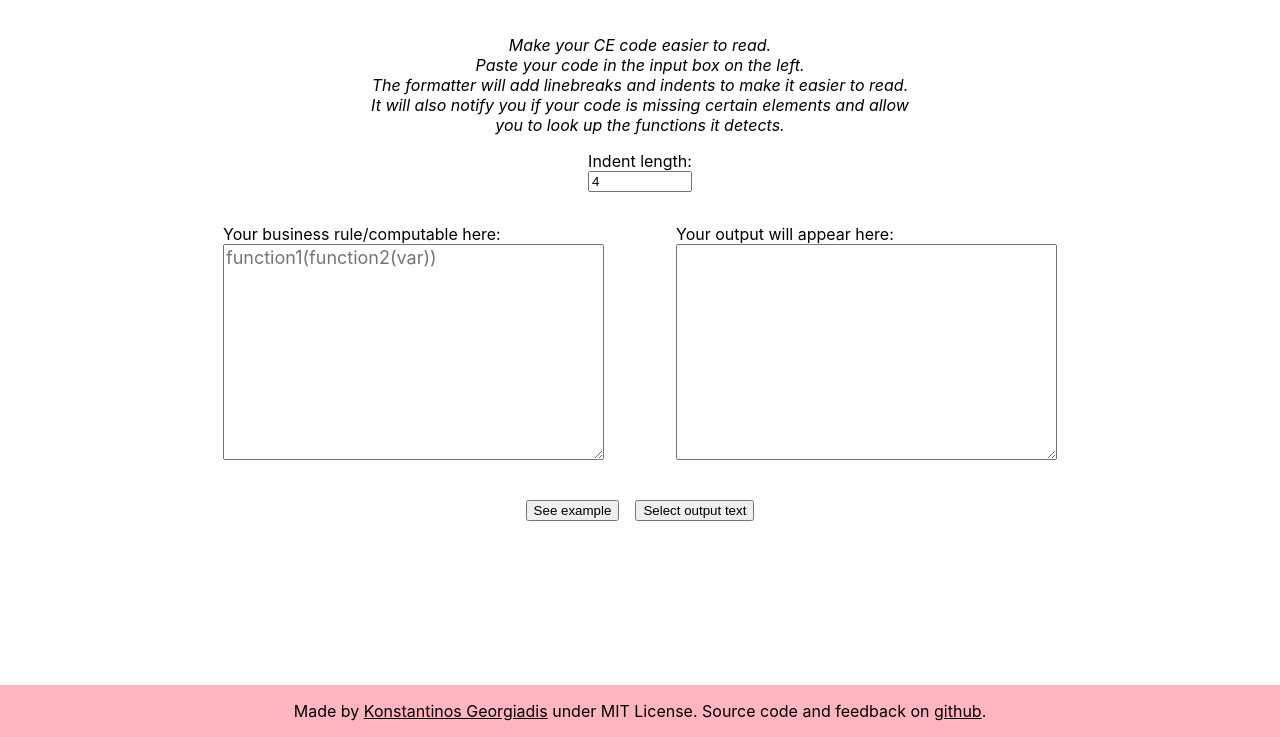
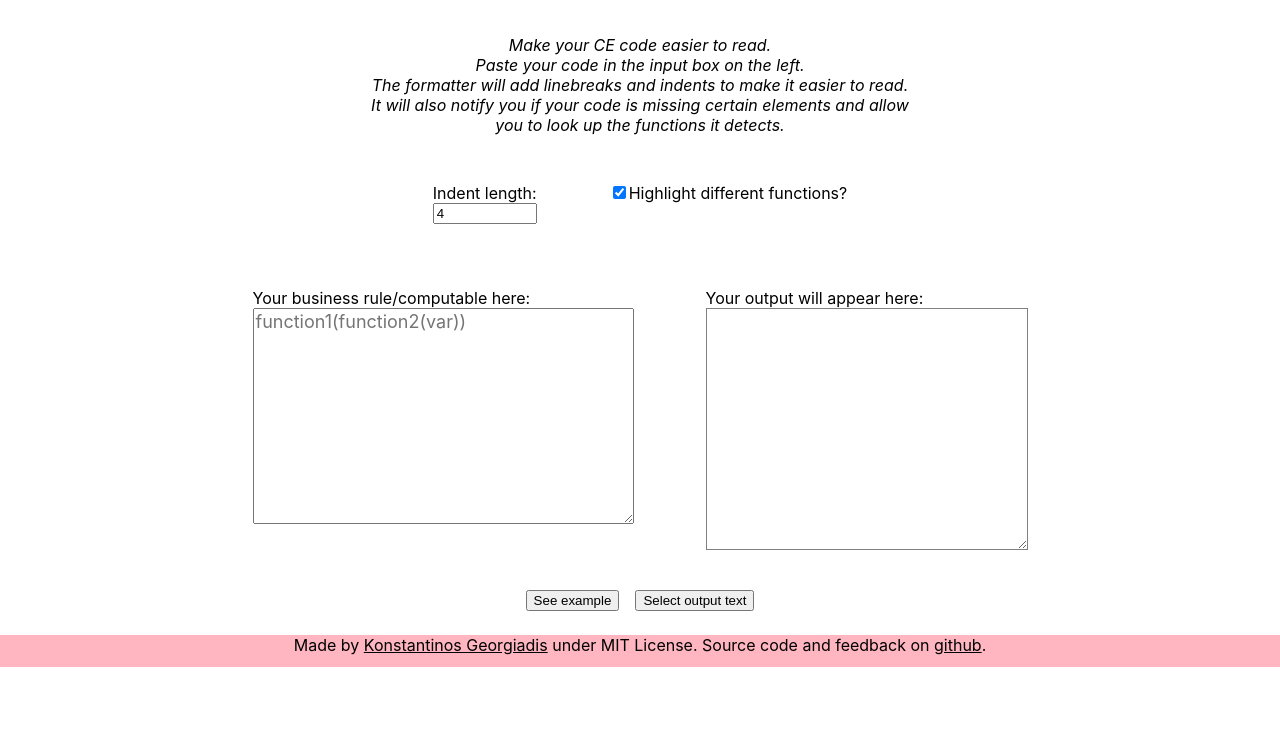
Before and after one commit to KGeorgiadis-law/ce-formatter, a plain HTML site: page index.html in a window 1280 px wide. Shown: the part 63-800 px from the top of the page. Drawn offline with Linux system fonts and the light colour scheme.

Commit message:
fixed value bug and added functionality to highlight functions

```diff
--- a/index.html
+++ b/index.html
@@ -3,9 +3,22 @@
 <script>
     "use strict";
 
+    let output_is_textarea = false;
+    let highlight_results = true;
+
     function codeFormatter(text) {
 
         // format text appropriately
+
+        let newline, space;
+
+        if (output_is_textarea) {
+            newline = "\n";
+            space = " ";
+        } else {
+            newline = "<br/>";
+            space = "&nbsp;";
+        }
 
         let clean_text = text.replace("\n", " ").split("");
 
@@ -35,14 +48,23 @@
                 // opening bracket should cause line break and indent
                 if (character == "(") {
                     indent += indent_space;
-                    output += "(" + "\n" + " ".repeat(indent);
+                    if (!(output_is_textarea) && highlight_results) {
+                        output += "<span class='output-span' style='background-color:" + 'hsl(' + 360 * Math.random() + ', 50%,70%)' + "'>"
+                    }
+                    output += "(" + newline + space.repeat(indent);
                     bracket_count++;
                     add_normal_output = false;
+
+
+
                     // closing bracket should cause line break and de-indent
                 } else if (character == ")") {
                     indent -= indent_space;
                     if (indent >= 0) {
-                        output += "\n" + " ".repeat(indent) + ")";
+                        output += newline + space.repeat(indent) + ")";
+                        if (!(output_is_textarea) && highlight_results) {
+                            output += "</span>"
+                        }
                         bracket_count--;
                         add_normal_output = false;
                     } else {
@@ -51,14 +73,14 @@
 
                     // comma should cause a line break but not an indent
                 } else if (character == ",") {
-                    output += "," + "\n" + " ".repeat(indent - 1);
+                    output += "," + newline + space.repeat(indent - 1);
                     add_normal_output = false;
 
                     // on space, check next and last words for then/else
                     // if doesn't cause a line break
                 } else if (character == " ") {
 
-                    // check if the last word was one which should trigger line break
+                    // check if the last word was one which should trigger line break/indent
                     let text_so_far = text.substring(0, index);
                     let last_space_match = text_so_far.match(/\s(?!.*\s)/);
                     if (last_space_match) {
@@ -66,12 +88,12 @@
                         let previous_word = text.substring(last_space_index + 1, index).trim();
                         if (previous_word == "then") {
                             indent += indent_space;
-                            output += "\n" + " ".repeat(indent)
+                            output += newline + space.repeat(indent)
                             add_normal_output = false;
                         } else if (previous_word == "else") {
                             indent += indent_space;
                             if (indent >= 0) {
-                                output += "\n" + " ".repeat(indent);
+                                output += newline + space.repeat(indent);
                                 add_normal_output = false;
                             } else {
                                 error_message = "Your code has a 'then' statement but is missing an 'else'."
@@ -79,7 +101,7 @@
                         }
                     }
 
-                    // check if the next word is one which should trigger line break
+                    // check if the next word is one which should trigger line break/indent
                     let text_to_go = text.substring(index + 1, clean_text.length)
                     let next_space_match = text_to_go.match(/\s/);
                     if (next_space_match) {
@@ -106,7 +128,11 @@
             error_message = "Your code is <strong>missing</strong> closing brackets. It is <strong>missing " + bracket_count + "</strong> closing bracket(s)."
         }
 
-        document.querySelector('#code-ouput').value = output;
+        if (output_is_textarea) {
+            document.querySelector('#code-output').value = output;
+        } else {
+            document.querySelector('#code-output').innerHTML = output;
+        }
         if (error_message != "") {
             document.querySelector('#error-message').innerHTML = error_message;
             document.querySelector('#error-message').style.display = 'block';
@@ -117,7 +143,13 @@
     }
 
     function selectOutput() {
-        document.querySelector('#code-ouput').select()
+        if (output_is_textarea) {
+            document.querySelector('#code-output').select();
+        } else {
+            window.getSelection().selectAllChildren(
+                document.getElementById('code-output')
+            );
+        }
     }
 
     function seeExample() {
@@ -125,8 +157,15 @@
         document.querySelector('#code-input').value = example_text
         codeFormatter(example_text);
     }
+
+    function highlightChange(val) {
+        highlight_results = val;
+        console.log(highlight_results, val)
+        codeFormatter(document.getElementById('code-input').value);
+    }
 </script>
 <html lang="en">
+
 <head>
     <title>Code indenter</title>
     <meta charset="utf-8">
@@ -142,15 +181,26 @@
                     Make your CE code easier to read.<br />
                     Paste your code in the input box on the left.<br />
                     The formatter will add linebreaks and indents to make it easier to read.<br />
-                    It will also notify you if your code is missing certain elements and allow you to look up the functions it detects.
+                    It will also notify you if your code is missing certain elements and allow you to look up the
+                    functions it detects.
                 </em>
             </p>
         </div>
-        <div class="inner-container">
-            <label for="indent-input">Indent length:</label>
-            <input type="number" name="indent-input" id="indent-input" value="4" min="1" max="10"
-                onchange="javascript:codeFormatter(document.getElementById('code-input').value)" />
-        </div>
+        <ul>
+            <li>
+                <div class="inner-container">
+                    <label for="indent-input">Indent length:</label>
+                    <input type="number" name="indent-input" id="indent-input" value="4" min="1" max="10"
+                        onchange="javascript:codeFormatter(document.getElementById('code-input').value)" />
+                </div>
+            </li>
+            <li>
+                    <input type="checkbox" name="highlight-functions"
+                        id="highlight-functions" checked aria-checked="true"
+                        onchange="javascript:highlightChange(this.checked)"><label
+                        for="highlight-functions">Highlight different functions?</label></input>
+            </li>
+        </ul>
         <ul>
             <li>
                 <div class="inner-container">
@@ -163,7 +213,9 @@
             <li>
                 <div class="inner-container">
                     <label for="code-output">Your output will appear here:</label>
-                    <textarea name="Your output will appear here" id="code-output" cols="30" rows="10" readonly></textarea>
+                    <!-- <textarea name="Your output will appear here" id="code-output" cols="30" rows="10"
+                        readonly></textarea> -->
+                    <div id="code-output" name="Your output will appear here"></div>
                 </div>
             </li>
         </ul>
@@ -175,7 +227,8 @@
     </div>
     <footer>
         <p>Made by <a href="https://twitter.com/kgeorgiadis_law" target="_blank">Konstantinos Georgiadis</a> under MIT
-            License. Source code and feedback on <a href="https://github.com/KGeorgiadis-law/ce-formatter" target="_blank">github</a>.</p>
+            License. Source code and feedback on <a href="https://github.com/KGeorgiadis-law/ce-formatter"
+                target="_blank">github</a>.</p>
     </footer>
 </body>
 
--- a/style.css
+++ b/style.css
@@ -23,12 +23,21 @@ span.space-span {
     border: 1px solid blue;
 }
 
-div#code-ouput {
+div#code-output {
     border: 1px solid grey;
     resize: both;
     overflow: auto;
     width: 20rem;
     height: 15rem;
+    background-color: white;
+}
+
+.output-span {
+    cursor:default;
+}
+
+.output-span:hover {
+    filter:drop-shadow(2px 4px 6px black)
 }
 
 .ce-span {
@@ -88,10 +97,11 @@ textarea {
 }
 
 footer {
-    position: fixed;
+    position: relative;
     left: 0;
     bottom: 0;
     width: 100%;
+    height: 2em;
     background-color: lightpink;
     color: black;
     text-align: center;
@@ -115,13 +125,14 @@ footer a {
     }
 }
 
+
 @media (prefers-color-scheme: dark) {
     body {
         background-color: black;
         color:lightgrey;
     }
 
-    input, textarea {
+    input, textarea, #code-output {
         background-color:lightgrey;
         color:black;
     }
```
